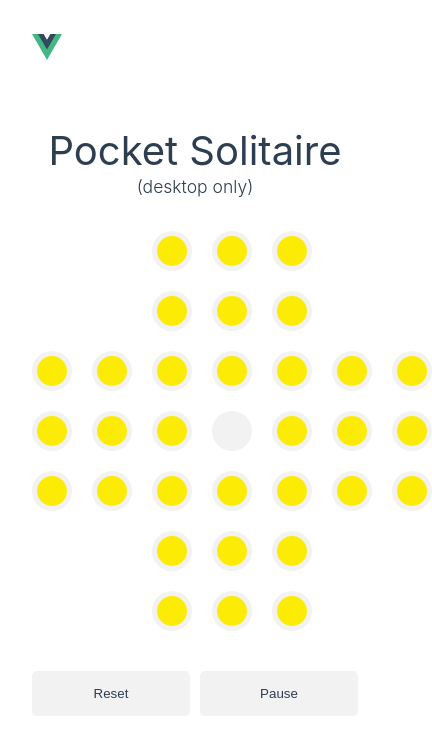
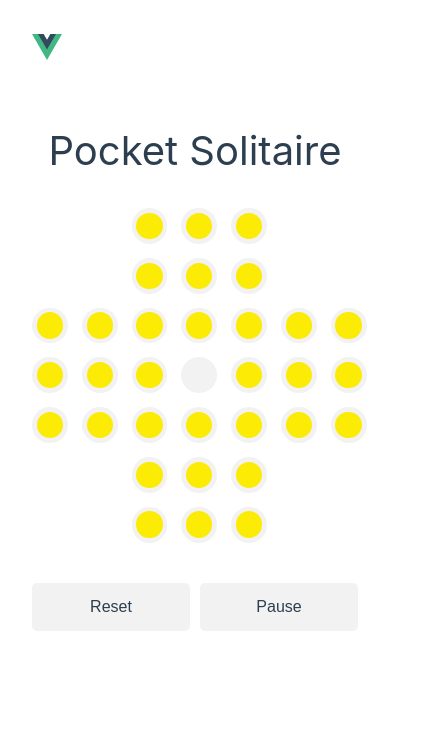
Before and after one commit to Ben-Bromley/vue-todo, a Vue app: page /pocket-solitaire in a window 390 px wide. Shown: the top 754 px of the page, 432 px wide, since content can reach past the window. Built offline with nearby package versions, Linux system fonts and the light colour scheme.

Commit message:
alter styles to make site more mobile friendly

```diff
--- a/src/assets/app.css
+++ b/src/assets/app.css
@@ -9,6 +9,7 @@ button {
   color: var(--color-text);
   padding: 15px;
   border-radius: 5px;
+  font-size: 1rem;
 }
 
 button:hover {
--- a/src/assets/base.css
+++ b/src/assets/base.css
@@ -34,7 +34,7 @@
   --color-text: var(--vt-c-text-light-1);
 
   --color-peg: #fceb05;
-  /* --color-peg: rgb(139, 139, 0); */
+  --peg-size: calc(32px + 1vw);
 
   --section-gap: 160px;
 }
@@ -62,6 +62,7 @@
   margin: 0;
   position: relative;
   font-weight: normal;
+  user-select: none;
 }
 
 body {
@@ -72,7 +73,7 @@ body {
   line-height: 1.6;
   font-family: Inter, -apple-system, BlinkMacSystemFont, 'Segoe UI', Roboto, Oxygen, Ubuntu,
     Cantarell, 'Fira Sans', 'Droid Sans', 'Helvetica Neue', sans-serif;
-  font-size: 15px;
+  font-size: 18px;
   text-rendering: optimizeLegibility;
   -webkit-font-smoothing: antialiased;
   -moz-osx-font-smoothing: grayscale;
--- a/src/views/PocketSolitaire.vue
+++ b/src/views/PocketSolitaire.vue
@@ -171,7 +171,7 @@ watch(pegs, () => {
     // end game and display modal
     setTimeout(() => {
       alert("GAME OVER");
-    }, 500);
+    }, 350);
   }
 });
 // TODO: add modal with score and streaks and stuff (wordle style)
@@ -182,7 +182,6 @@ watch(pegs, () => {
   <section>
     <div>
       <h1 align="center">Pocket Solitaire</h1>
-      <h3 align="center">(desktop only)</h3>
     </div>
   </section>
   <section id="peg-grid">
@@ -204,7 +203,7 @@ watch(pegs, () => {
         class="pin"
         :draggable="isDraggable"
         @dragstart="startDrag($event, peg)"
-      ></div>
+      />
     </div>
   </section>
   <section id="game-buttons">
@@ -217,25 +216,25 @@ watch(pegs, () => {
 <style scoped>
 @import "../assets/app.css";
 
-h1 {margin-bottom: -10px;}
-h3 {margin-bottom: 30px; font-weight: 300;}
 section#peg-grid {
   display: grid;
-  grid-template-columns: repeat(7, 40px);
+  grid-template-columns: repeat(7, var(--peg-size));
   justify-items: center;
-  grid-gap: 20px;
+  grid-gap: calc(10px + 1vw);
   font-size: 0.8rem;
   margin: 0 auto;
   width: min-content;
 }
 .hole {
-  height: 40px;
-  width: 40px;
+  height: var(--peg-size);
+  width: var(--peg-size);
   background: var(--color-background-mute);
   border-radius: 50%;
-  padding: 5px;
+  padding: calc(3px + 5%);
+  user-select: none;
 }
 .pin {
+  user-select: none;
   height: 100%;
   width: 100%;
   background: var(--color-peg);
@@ -277,6 +276,6 @@ section#game-buttons {
   grid-template-columns: repeat(2, 1fr);
   grid-gap: 10px;
   max-width: 350px;
-  margin: 40px auto;
+  margin: 40px auto 0 auto;
 }
 </style>
```
